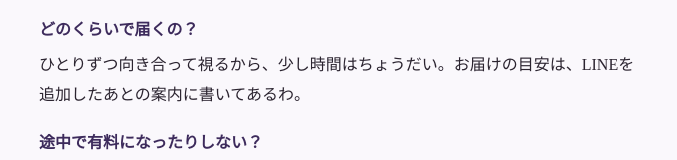
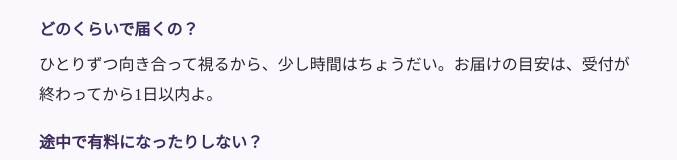
Before and after one commit to hb88rb-web/fujinee-lp, a plain HTML site: page index.html in a window 1280 px wide. Shown: the part 2258-2418 px from the top of the page, without its empty margins (301-978 px from the left). Drawn offline with Linux system fonts and the light colour scheme.

Commit message:
Add files via upload

```diff
--- a/index.html
+++ b/index.html
@@ -157,7 +157,7 @@
     <dt>本当に無料なの？</dt>
     <dd>無料よ。ただし、お一人様1回限りね。</dd>
     <dt>どのくらいで届くの？</dt>
-    <dd>ひとりずつ向き合って視るから、少し時間はちょうだい。お届けの目安は、LINEを追加したあとの案内に書いてあるわ。</dd>
+    <dd>ひとりずつ向き合って視るから、少し時間はちょうだい。お届けの目安は、受付が終わってから1日以内よ。</dd>
     <dt>途中で有料になったりしない？</dt>
     <dd>無料鑑定は、無料で完結するわ。もっと深く視てほしい子には、有料の「台本」を案内することがあるけど、押し売りはしない。決めるのはあんたよ。</dd>
     <dt>辛口って、どのくらい辛いの？</dt>
```
